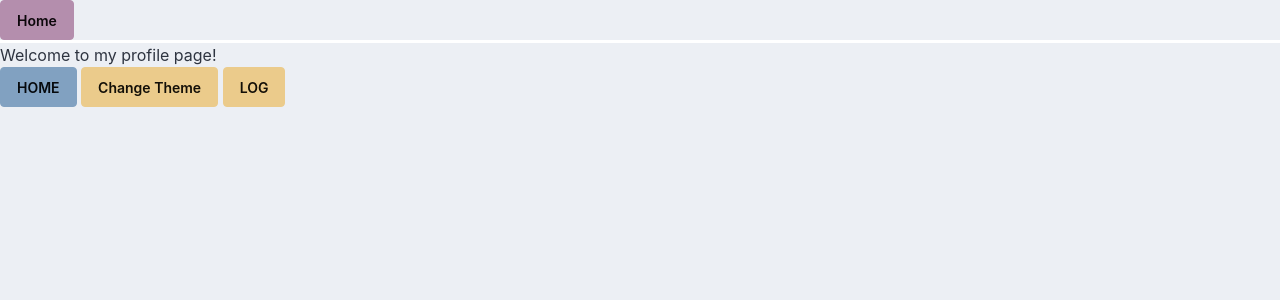
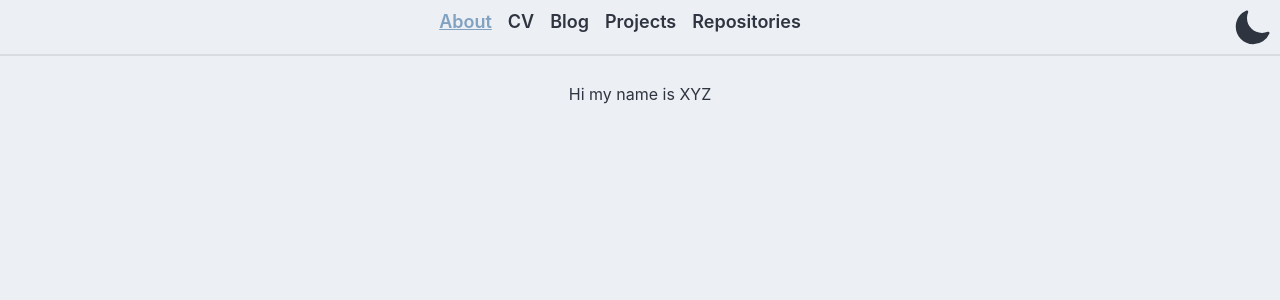
Before and after one commit to HUB4-x/gitHub_Pages_Test, a SvelteKit app: page / in a window 1280 px wide. Shown: the top 300 px of the page. Built offline with nearby package versions, Linux system fonts and the light colour scheme.

Commit message:
Added Navbar

```diff
--- a/src/routes/+layout.svelte
+++ b/src/routes/+layout.svelte
@@ -2,6 +2,8 @@
 	import './layout.css';
 	// import favicon from '$lib/assets/favicon.svg';
 	import favicon from '$lib/assets/favicon.png';
+	import { resolve } from '$app/paths';
+	import { changeTheme } from '$lib/stores/theme';
 
 
 	let { children } = $props();
@@ -10,9 +12,40 @@
 <svelte:head><link rel="icon" href={favicon} /></svelte:head>
 
 
-<div class="w-screen h-screen bg-base overflow-hidden">
-	<nav class="border-b-3 border-white">
-		<button class="btn btn-info">Home</button>
-	</nav>
-	{@render children()}
+<div class="w-screen h-screen bg-base overflow-hidden flex flex-col">
+	<nav class="flex w-full h-fit px-2 pt-2">
+	<div class="size-full flex mx-10">
+		<div class="w-full h-fit flex place-content-center gap-x-4">
+			<!-- <a href="{resolve('/')}" class="link-hover text-xl font-semibold transition-transform duration-200 hover:scale-105">Home</a> -->
+			<a href="{resolve('/')}" class="link link-secondary text-lg font-semibold transition-transform duration-200 hover:scale-105">About</a>
+			<a href="{resolve('/')}" class="link-hover text-lg font-semibold transition-transform duration-200 hover:scale-105">CV</a>
+			<a href="{resolve('/')}" class="link-hover text-lg font-semibold transition-transform duration-200 hover:scale-105">Blog</a>
+			<a href="{resolve('/')}" class="link-hover text-lg font-semibold transition-transform duration-200 hover:scale-105">Projects</a>
+			<a href="{resolve('/')}" class="link-hover text-lg font-semibold transition-transform duration-200 hover:scale-105">Repositories</a>
+		</div>
+	</div>
+	<label class="swap swap-rotate">
+		<!-- this hidden checkbox controls the state -->
+		<input type="checkbox" class="theme-controller hidden" onclick={changeTheme}/>
+
+		<!-- sun icon -->
+		<svg xmlns="http://www.w3.org/2000/svg" viewBox="0 0 24 24" fill="currentColor" class="swap-on h-10 w-10 fill-current">
+			<path d="M12 2.25a.75.75 0 0 1 .75.75v2.25a.75.75 0 0 1-1.5 0V3a.75.75 0 0 1 .75-.75ZM7.5 12a4.5 4.5 0 1 1 9 0 4.5 4.5 0 0 1-9 0ZM18.894 6.166a.75.75 0 0 0-1.06-1.06l-1.591 1.59a.75.75 0 1 0 1.06 1.061l1.591-1.59ZM21.75 12a.75.75 0 0 1-.75.75h-2.25a.75.75 0 0 1 0-1.5H21a.75.75 0 0 1 .75.75ZM17.834 18.894a.75.75 0 0 0 1.06-1.06l-1.59-1.591a.75.75 0 1 0-1.061 1.06l1.59 1.591ZM12 18a.75.75 0 0 1 .75.75V21a.75.75 0 0 1-1.5 0v-2.25A.75.75 0 0 1 12 18ZM7.758 17.303a.75.75 0 0 0-1.061-1.06l-1.591 1.59a.75.75 0 0 0 1.06 1.061l1.591-1.59ZM6 12a.75.75 0 0 1-.75.75H3a.75.75 0 0 1 0-1.5h2.25A.75.75 0 0 1 6 12ZM6.697 7.757a.75.75 0 0 0 1.06-1.06l-1.59-1.591a.75.75 0 0 0-1.061 1.06l1.59 1.591Z" />
+		</svg>
+
+		<!-- moon icon -->
+		<svg xmlns="http://www.w3.org/2000/svg" viewBox="0 0 24 24" fill="currentColor" class="swap-off h-10 w-10 fill-current">
+			<path fill-rule="evenodd" d="M9.528 1.718a.75.75 0 0 1 .162.819A8.97 8.97 0 0 0 9 6a9 9 0 0 0 9 9 8.97 8.97 0 0 0 3.463-.69.75.75 0 0 1 .981.98 10.503 10.503 0 0 1-9.694 6.46c-5.799 0-10.5-4.7-10.5-10.5 0-4.368 2.667-8.112 6.46-9.694a.75.75 0 0 1 .818.162Z" clip-rule="evenodd" />
+		</svg>
+
+	</label>
+</nav>
+
+<div class="divider m-0 mb-5"></div>
+
+	<div class="flex size-full">
+	<div class="mx-auto">
+		{@render children()}
+	</div>
+	</div>
 </div>
--- a/src/routes/+page.svelte
+++ b/src/routes/+page.svelte
@@ -1,13 +1,7 @@
 <script lang="ts">
-	import { resolve } from "$app/paths";
-	import { changeTheme, currently_active_theme } from "$lib/stores/theme";
+</script>
 
 
-
-    // console.log('Hello World')
-</script>
-
-<h1>Welcome to my profile page!</h1>
-<a class="btn btn-secondary" href="{resolve('/')}">HOME</a>
-<button class="btn btn-warning" onclick={changeTheme}>Change Theme</button>
-<button class="btn btn-warning" onclick={()=>{console.log($currently_active_theme)}}>LOG</button>
+<div class="size-full flex flex-col">
+	<h1>Hi my name is XYZ</h1>
+</div>
```
